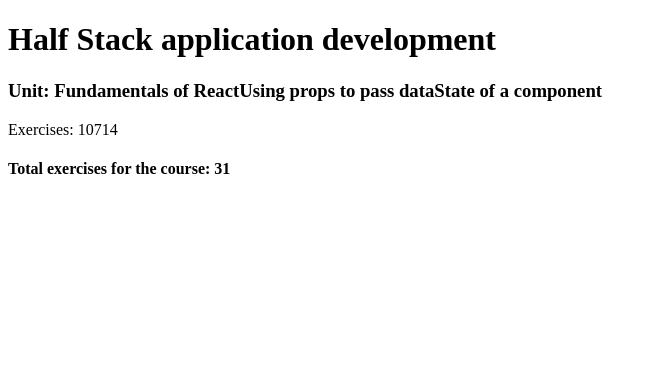
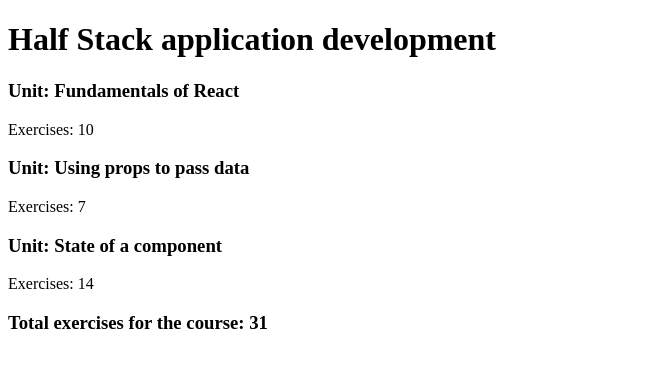
Before and after one commit to daggettt/part1, a React (Vite) app: page / in a window 1280 px wide. Shown: the top 368 px of the page, without its empty margins (0-657 px from the left). Built offline with nearby package versions, Linux system fonts and the light colour scheme.

Commit message:
Complete exercise 1.4

```diff
--- a/src/App.jsx
+++ b/src/App.jsx
@@ -20,13 +20,13 @@
 const Total = (props) => {
   return (
     <div>
-      <h4>Total exercises for the course: {props.total}</h4>
+      <h3>Total exercises for the course: {props.total}</h3>
     </div>
   )
 }
 
 const App = () => {
-  console.log('1.4 ongoing')
+  console.log('1.4 complete')
 
 
   const course = 'Half Stack application development'
@@ -51,10 +51,13 @@
 
   const partstotal = partsexercises.reduce((sum, num) => sum + num)
 
+
   return (
     <div>
       <Header course={course}/>
-      <Content name={partsnames} exercises={partsexercises}/>
+      <Content name={partsnames[0]} exercises={partsexercises[0]}/>
+      <Content name={partsnames[1]} exercises={partsexercises[1]}/>
+      <Content name={partsnames[2]} exercises={partsexercises[2]}/>
       <Total total={partstotal}/>
     </div>
   )
```
